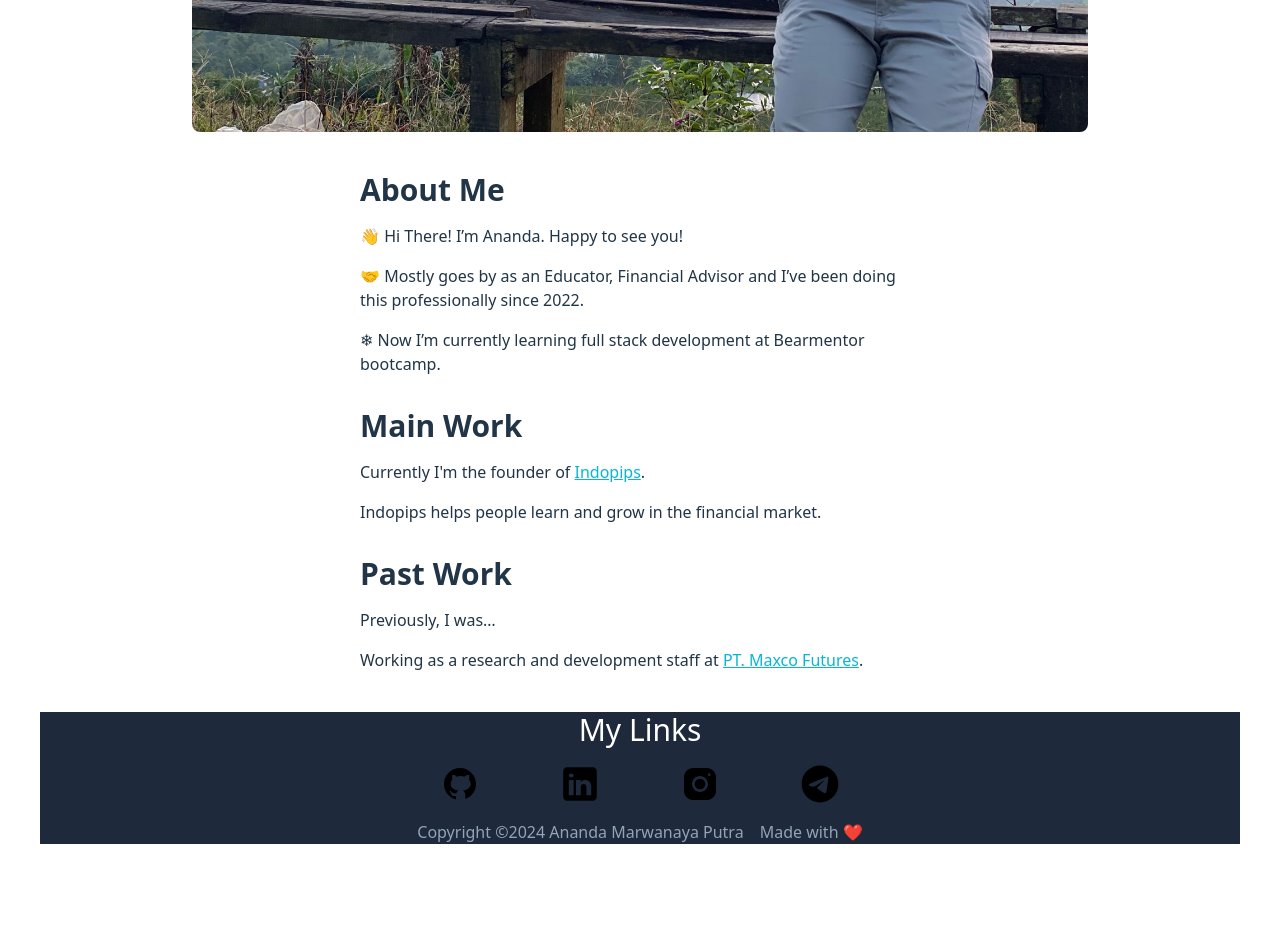
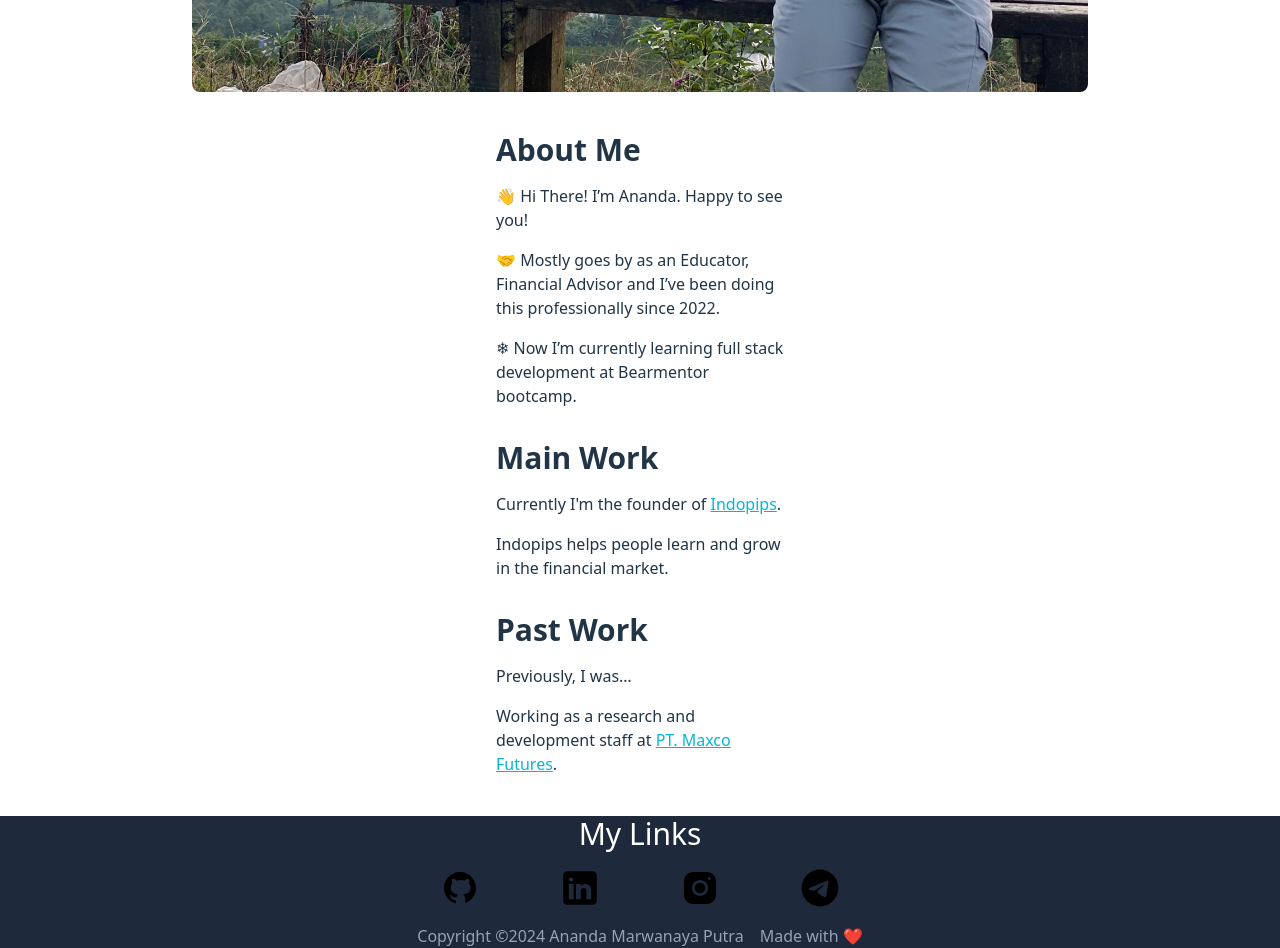
Before and after one commit to anandamarwan/anandamarwan.com, a React (Vite) app: page /about in a window 1280 px wide. Shown: the part 800-1748 px from the top of the page. Before the commit the page ends 1684 px from the top, so only its background shows below. Built offline with nearby package versions, Linux system fonts and the light colour scheme.

Commit message:
feat: improve code quality in about.tsx and header.tsx

```diff
--- a/src/routes/about.tsx
+++ b/src/routes/about.tsx
@@ -4,9 +4,9 @@ import { FooterRoute } from "./footer";
 
 export function AboutRoute() {
   return (
-    <div className="p-10">
+    <div>
       <HeaderRoute />
-      <main className="mt-4">
+      <main className="mx-64">
         <Introduction />
         <Photo />
         <AboutMe />
@@ -53,7 +53,7 @@ interface SectionProps {
 
 function AboutMe() {
   return (
-    <div className="mx-10 lg:mx-80 text-left space-y-8">
+    <div className="mx-60 text-left space-y-8">
       <Section title="About Me">
         <p>👋 Hi There! I’m Ananda. Happy to see you!</p>
         <p>
--- a/src/routes/footer.tsx
+++ b/src/routes/footer.tsx
@@ -1,6 +1,6 @@
 export function FooterRoute() {
   return (
-    <footer className="bg-slate-800 mt-10 space-y-4">
+    <footer className="bg-slate-800 w-full mt-10 space-y-4">
       <div className="flex justify-center">
         <h1 className="text-3xl text-white">My Links</h1>
       </div>
--- a/src/routes/root.tsx
+++ b/src/routes/root.tsx
@@ -4,9 +4,9 @@ import { FooterRoute } from "./footer";
 
 export function RootRoute() {
   return (
-    <div className="p-10">
+    <div className="">
       <HeaderRoute />
-      <main className="mt-4">
+      <main className="mx-64">
         <Introduction />
         <Photo />
         <Skills />
```
